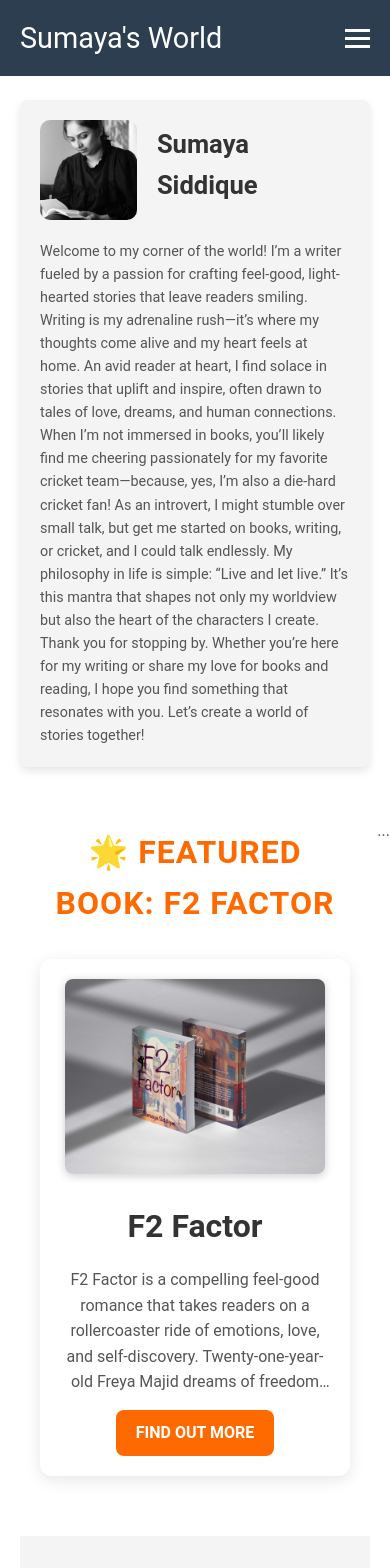
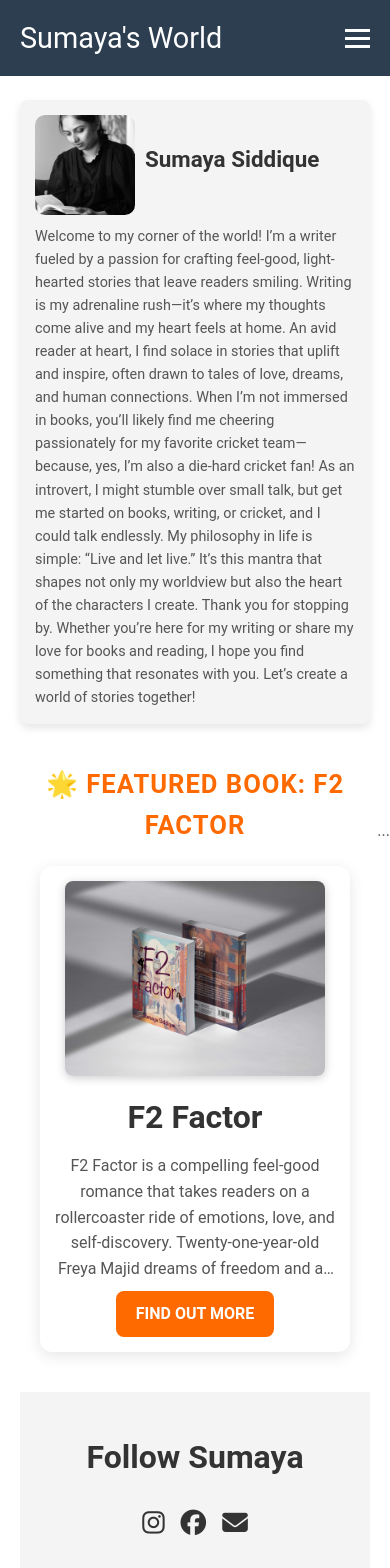
Before and after one commit to ARJUN-O/vite-react, a React (Vite) app: page / in a window 390 px wide. Shown: the top 1568 px of the page. Built offline with nearby package versions, Linux system fonts and the light colour scheme.

Commit message:
UI cleanup mobile

```diff
--- a/src/components/AuthorIntro.css
+++ b/src/components/AuthorIntro.css
@@ -153,3 +153,18 @@
     font-size: 1.6rem;
   }
 }
+
+@media (max-width: 415px) {
+  .image-div {
+    gap: 10px;
+  }
+
+  .user-name {
+    font-size: 1.4rem;
+  }
+
+  .author-intro-container {
+    gap: 10px;
+    padding: 15px;
+  }
+}
--- a/src/components/FeaturedBooks.css
+++ b/src/components/FeaturedBooks.css
@@ -108,3 +108,27 @@
     text-align: left;
   }
 }
+
+@media (max-width: 415px) {
+  .book-card {
+    padding: 15px;
+    gap: 10px;
+  }
+
+  .book-content {
+    gap: 10px;
+  }
+
+  .book-title,
+  .section-title {
+    font-size: 1.6rem;
+  }
+
+  .section-title {
+    margin-bottom: 20px;
+  }
+
+  .featured-books {
+    padding: 40px 20px;
+  }
+}
```
